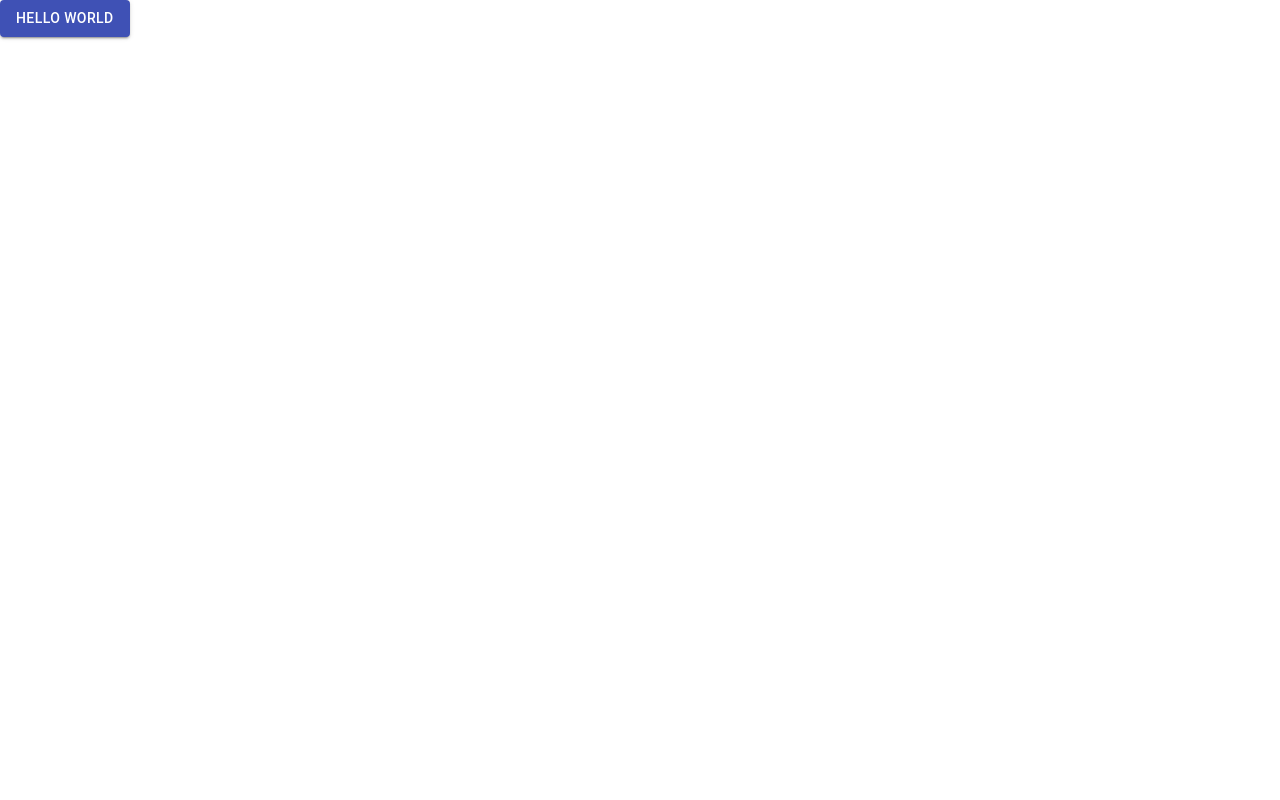
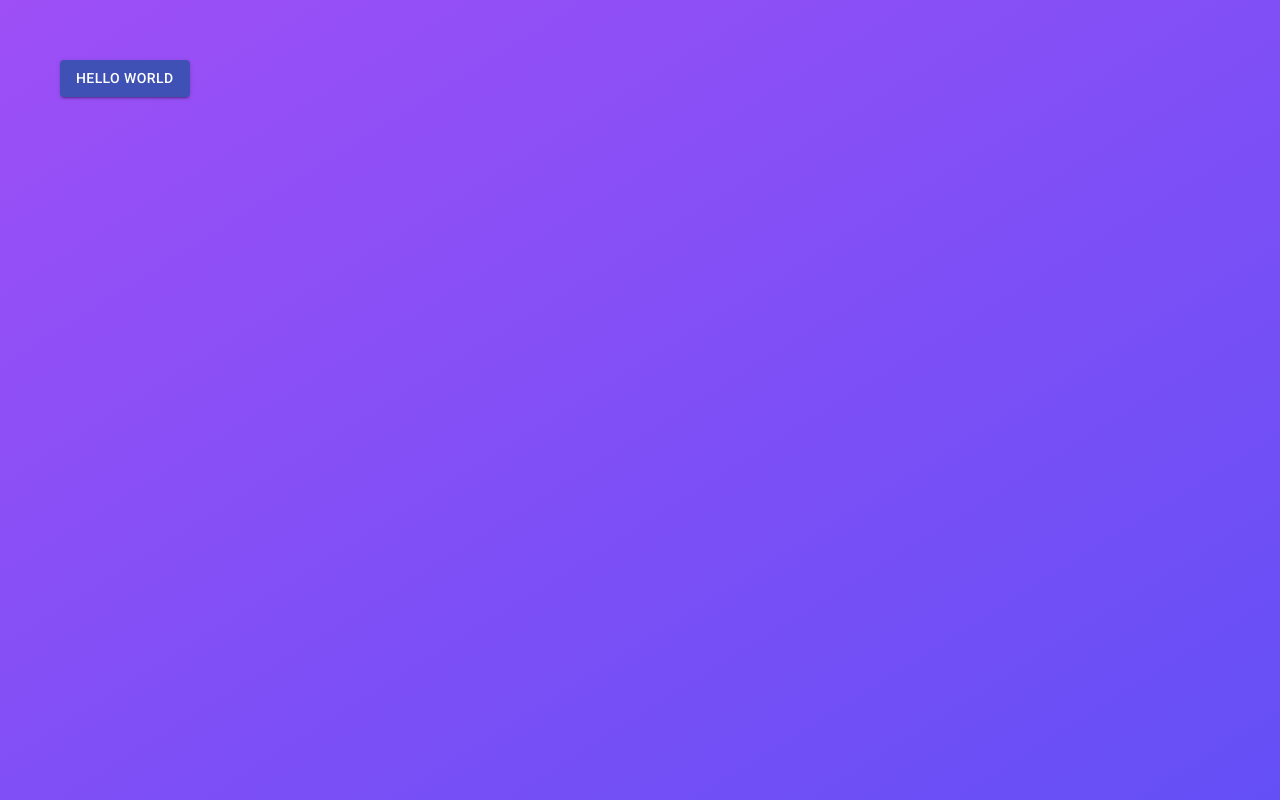
Before and after one commit to rafael-angonese/quiz-app, a Next.js app: page / in a window 1280 px wide. Built offline with nearby package versions, Linux system fonts and the light colour scheme.

Commit message:
:lipstick: config theme

```diff
--- a/src/pages/_app.tsx
+++ b/src/pages/_app.tsx
@@ -1,7 +1,37 @@
-import '../styles/globals.css'
-import type { AppProps } from 'next/app'
+import React from "react";
+import Head from "next/head";
+import type { AppProps } from "next/app";
+import { ThemeProvider } from "@material-ui/core/styles";
+import CssBaseline from "@material-ui/core/CssBaseline";
+
+import theme from "../styles/theme";
+import "../styles/globals.css";
 
 function MyApp({ Component, pageProps }: AppProps) {
-  return <Component {...pageProps} />
+  React.useEffect(() => {
+    // Remove the server-side injected CSS.
+    const jssStyles = document.querySelector("#jss-server-side");
+    if (jssStyles) {
+      jssStyles.parentElement!.removeChild(jssStyles);
+    }
+  }, []);
+
+  return (
+    <React.Fragment>
+      <Head>
+        <title>Quiz App</title>
+        <meta
+          name="viewport"
+          content="minimum-scale=1, initial-scale=1, width=device-width"
+        />
+      </Head>
+      <ThemeProvider theme={theme}>
+        <CssBaseline />
+        <div style={{ margin: 60 }}>
+          <Component {...pageProps} />
+        </div>
+      </ThemeProvider>
+    </React.Fragment>
+  );
 }
-export default MyApp
+export default MyApp;
--- /dev/null
+++ b/src/pages/_document.tsx
@@ -0,0 +1,68 @@
+import React from 'react';
+import Document, { Html, Head, Main, NextScript } from 'next/document';
+import { ServerStyleSheets } from '@material-ui/core/styles';
+import theme from '../styles/theme';
+
+export default class MyDocument extends Document {
+  render() {
+    return (
+      <Html lang="en">
+        <Head>
+          {/* PWA primary color */}
+          <meta name="theme-color" content={theme.palette.primary.main} />
+          <link
+            rel="stylesheet"
+            href="https://fonts.googleapis.com/css?family=Roboto:300,400,500,700&display=swap"
+          />
+        </Head>
+        <body>
+          <Main />
+          <NextScript />
+        </body>
+      </Html>
+    );
+  }
+}
+
+// `getInitialProps` belongs to `_document` (instead of `_app`),
+// it's compatible with server-side generation (SSG).
+MyDocument.getInitialProps = async (ctx) => {
+  // Resolution order
+  //
+  // On the server:
+  // 1. app.getInitialProps
+  // 2. page.getInitialProps
+  // 3. document.getInitialProps
+  // 4. app.render
+  // 5. page.render
+  // 6. document.render
+  //
+  // On the server with error:
+  // 1. document.getInitialProps
+  // 2. app.render
+  // 3. page.render
+  // 4. document.render
+  //
+  // On the client
+  // 1. app.getInitialProps
+  // 2. page.getInitialProps
+  // 3. app.render
+  // 4. page.render
+
+  // Render app and page and get the context of the page with collected side effects.
+  const sheets = new ServerStyleSheets();
+  const originalRenderPage = ctx.renderPage;
+
+  ctx.renderPage = () =>
+    originalRenderPage({
+      enhanceApp: (App) => (props) => sheets.collect(<App {...props} />),
+    });
+
+  const initialProps = await Document.getInitialProps(ctx);
+
+  return {
+    ...initialProps,
+    // Styles fragment is rendered after the app and page rendering finish.
+    styles: [...React.Children.toArray(initialProps.styles), sheets.getStyleElement()],
+  };
+};
--- /dev/null
+++ b/src/styles/theme.js
@@ -0,0 +1,20 @@
+import { createTheme } from "@material-ui/core/styles";
+
+const theme = createTheme({
+  palette: {
+    type: "dark",
+  },
+  overrides: {
+    MuiCssBaseline: {
+      "@global": {
+        body: {
+          background: "linear-gradient(to bottom right, #9E4FF6, #644FF6)",
+          backgroundRepeat: "no-repeat",
+          backgroundAttachment: "fixed",
+        },
+      },
+    },
+  },
+});
+
+export default theme;
```
